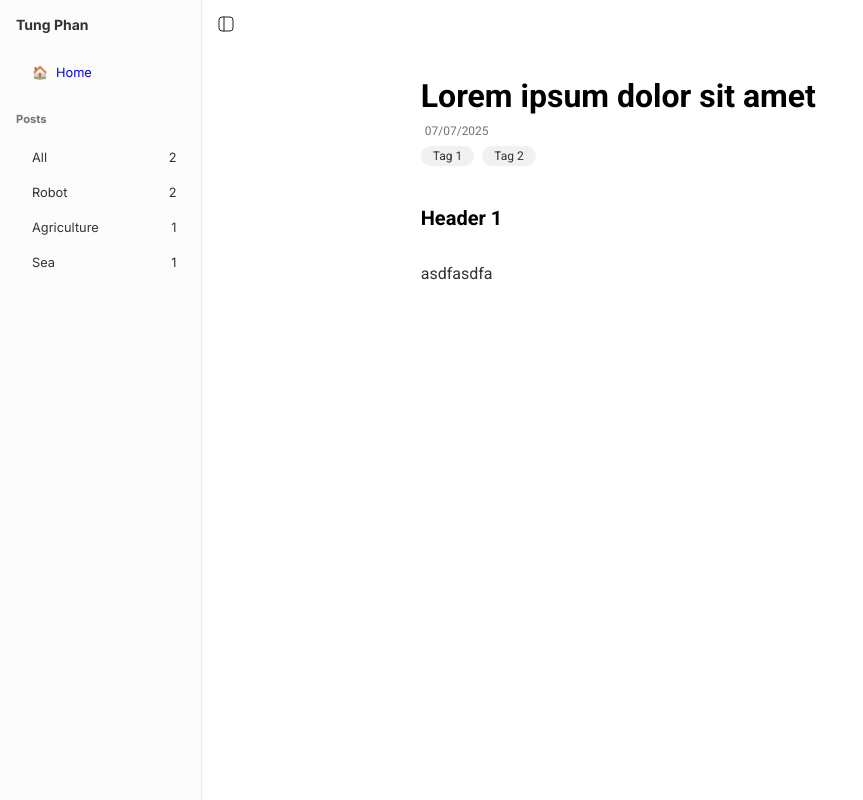
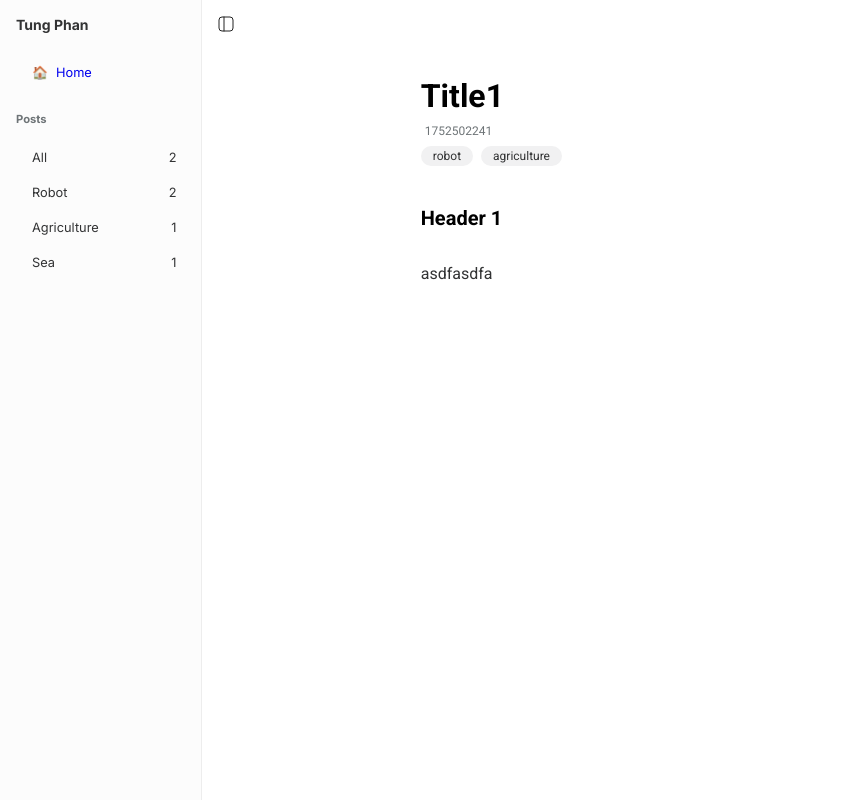
Before and after one commit to pntt3011/pntt3011.github.io, a SvelteKit app: page /posts/20250714211041 in a window 1280 px wide. Shown: the whole page, without its empty margins (0-863 px from the left). Built offline with nearby package versions, Linux system fonts and the light colour scheme.

Commit message:
Add post list

```diff
--- /dev/null
+++ b/src/lib/types.ts
@@ -0,0 +1,30 @@
+export type Post = {
+    id: string;
+    title: string;
+    preview: string;
+    creation_time: number;
+    tags?: string[];
+};
+
+export type ClientPost = {
+    id: string;
+    title: string;
+    preview: string;
+    creation_time: string;
+    tags?: string[];
+};
+
+export function converToClientPost(post: Post): ClientPost {
+    return {
+        id: post.id,
+        title: post.title,
+        preview: post.preview,
+        creation_time: formatDate(post.creation_time),
+        tags: post.tags ? post.tags.map(tag => tag.toLowerCase()) : []
+    };
+}
+
+function formatDate(timestamp: number): string {
+    const date = new Date(timestamp * 1000);
+    return `${date.getDate().toString().padStart(2, "0")}/${(date.getMonth() + 1).toString().padStart(2, "0")}/${date.getFullYear()}`;
+}
--- a/src/routes/posts/+layout.svelte
+++ b/src/routes/posts/+layout.svelte
@@ -1,19 +1,30 @@
 <script lang="ts">
+  import posts from "$lib/posts.json";
+  import { page } from "$app/state";
+  import { type ClientPost, type Post, converToClientPost } from "$lib/types";
+
   let { children } = $props();
+  const post: Post | null = posts.find(
+    (p: Post) => p.id === page.url.pathname.split("/").pop(),
+  );
+  const client_posts: ClientPost | null = post
+    ? converToClientPost(post)
+    : null;
 </script>
 
 <svelte:head>
-  <title>Post Layout</title>
+  <title>{post?.title}</title>
 </svelte:head>
 
 <section class="post">
-  <h1 class="title">Lorem ipsum dolor sit amet</h1>
+  <h1 class="title">{post?.title}</h1>
 
   <div class="auxiliary">
-    <p class="date">07/07/2025</p>
+    <p class="date">{post?.creation_time}</p>
     <div class="tags">
-      <span class="tag">Tag 1</span>
-      <span class="tag">Tag 2</span>
+      {#each post?.tags ?? [] as tag}
+        <span class="tag">{tag}</span>
+      {/each}
     </div>
   </div>
 
```
Also changed, not shown: src/routes/lists/+page.svelte (+20 -17 lines).
